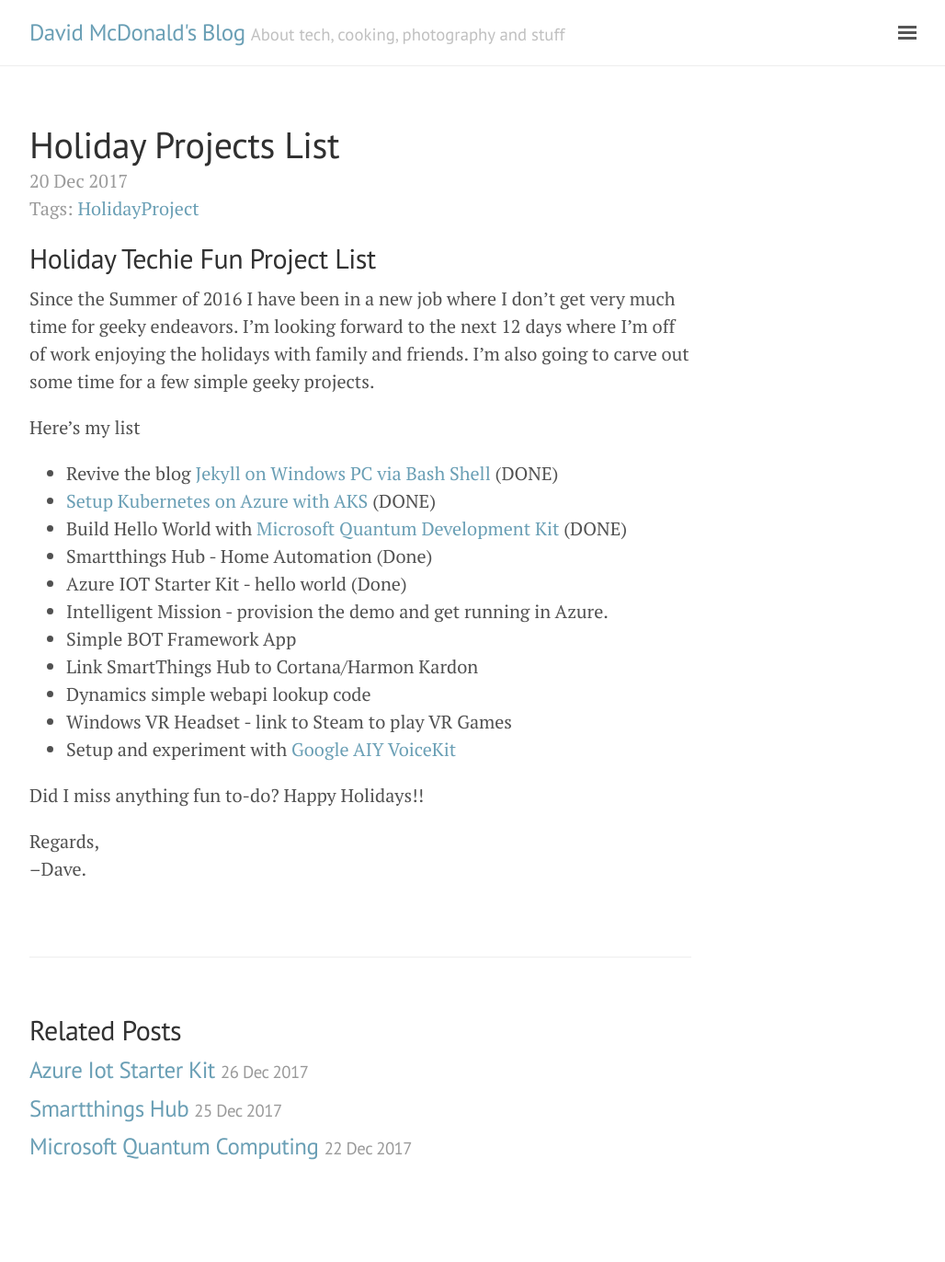
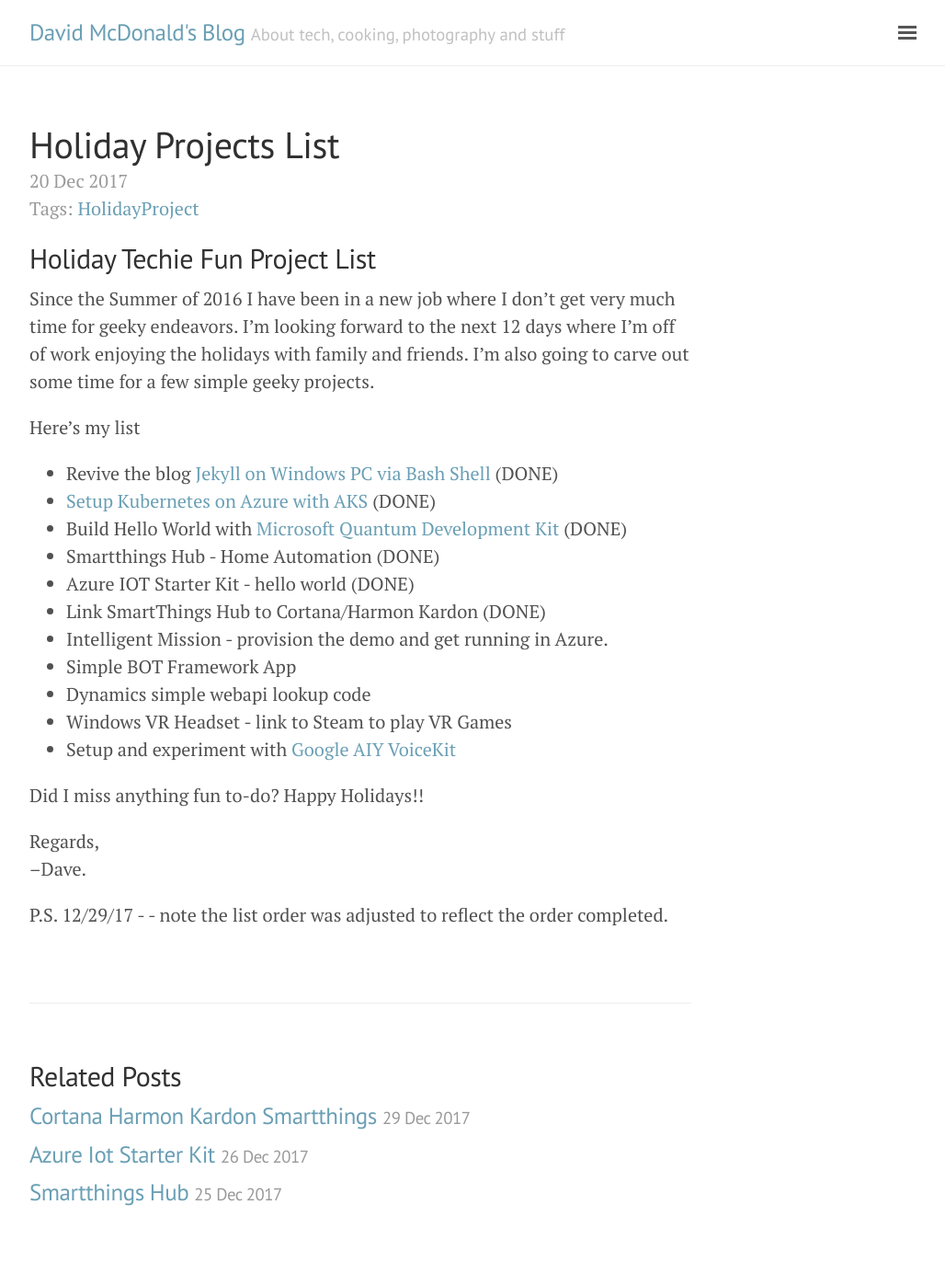
Before and after one commit to davidmcd/davidmcd.github.io, a Jekyll site: the page built from _posts/2017-12-20-Holiday-Projects-List.md, in a window 1280 px wide. Shown: the whole page at 92% size, without its empty margins (248-1276 px from the left). Built offline with Jekyll 4.4.1, drawn with Linux system fonts in a browser that asks for light colours; before the commit the page ends 1322 px from its top, so only the background shows below that.

Commit message:
Holiday Post

```diff
--- a/_posts/2017-12-20-Holiday-Projects-List.md
+++ b/_posts/2017-12-20-Holiday-Projects-List.md
@@ -12,11 +12,11 @@
 - Revive the blog [Jekyll on Windows PC via Bash Shell](https://jekyllrb.com/docs/windows/) (DONE)
 - [Setup Kubernetes on Azure with AKS](https://aiyprojects.withgoogle.com/voice) (DONE)
 - Build Hello World with [Microsoft Quantum Development Kit](https://www.microsoft.com/en-us/quantum/) (DONE)
-- Smartthings Hub - Home Automation (Done)
-- Azure IOT Starter Kit - hello world (Done)
+- Smartthings Hub - Home Automation (DONE)
+- Azure IOT Starter Kit - hello world (DONE)
+- Link SmartThings Hub to Cortana/Harmon Kardon (DONE)
 - Intelligent Mission - provision the demo and get running in Azure.
 - Simple BOT Framework App
-- Link SmartThings Hub to Cortana/Harmon Kardon
 - Dynamics simple webapi lookup code
 - Windows VR Headset - link to Steam to play VR Games
 - Setup and experiment with [Google AIY VoiceKit](https://aiyprojects.withgoogle.com/voice)
@@ -25,3 +25,5 @@
 
 Regards,
 --Dave.
+
+P.S. 12/29/17 - - note the list order was adjusted to reflect the order completed.
```
Also changed, not shown: _posts/2017-12-29-Cortana-Harmon-Kardon-SmartThings.md (added, +14 -0 lines).
